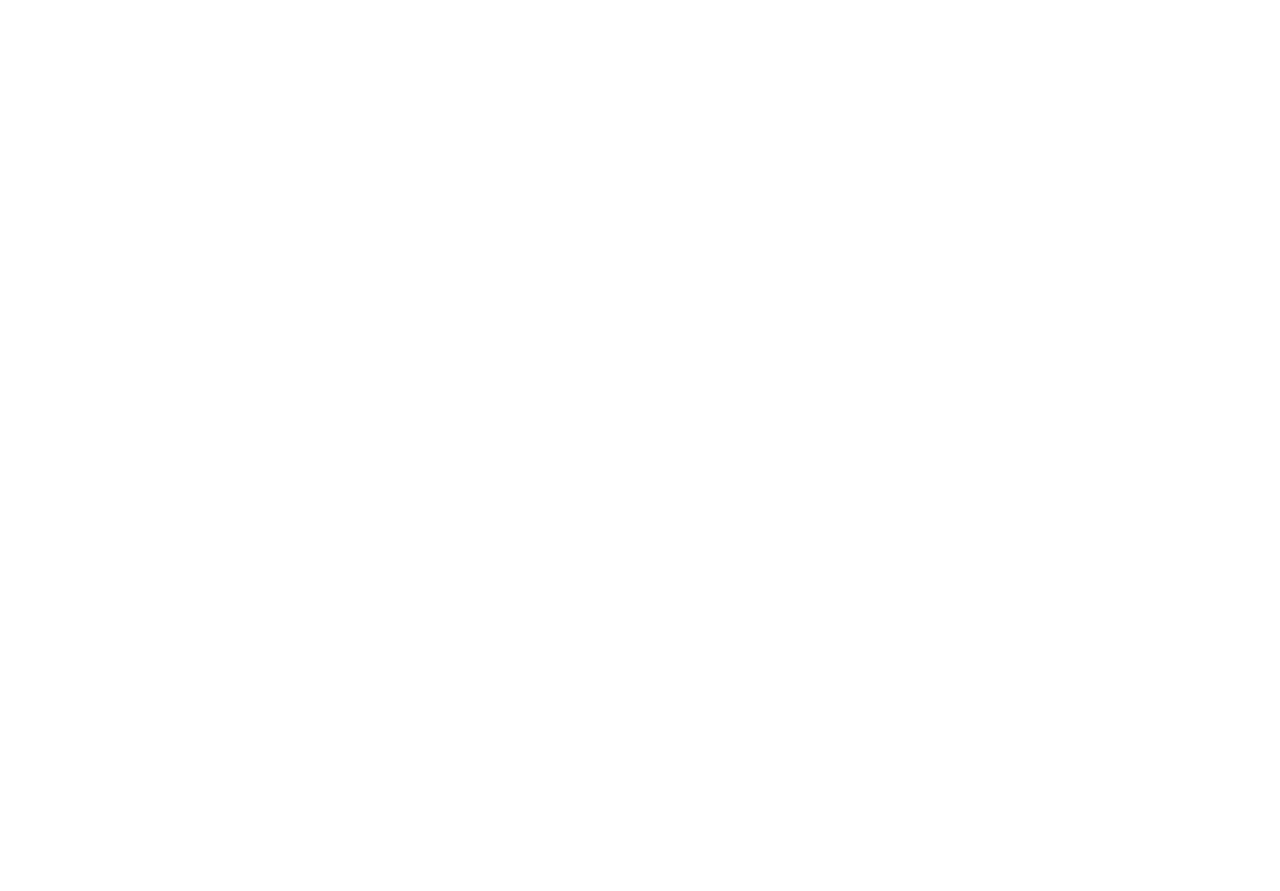
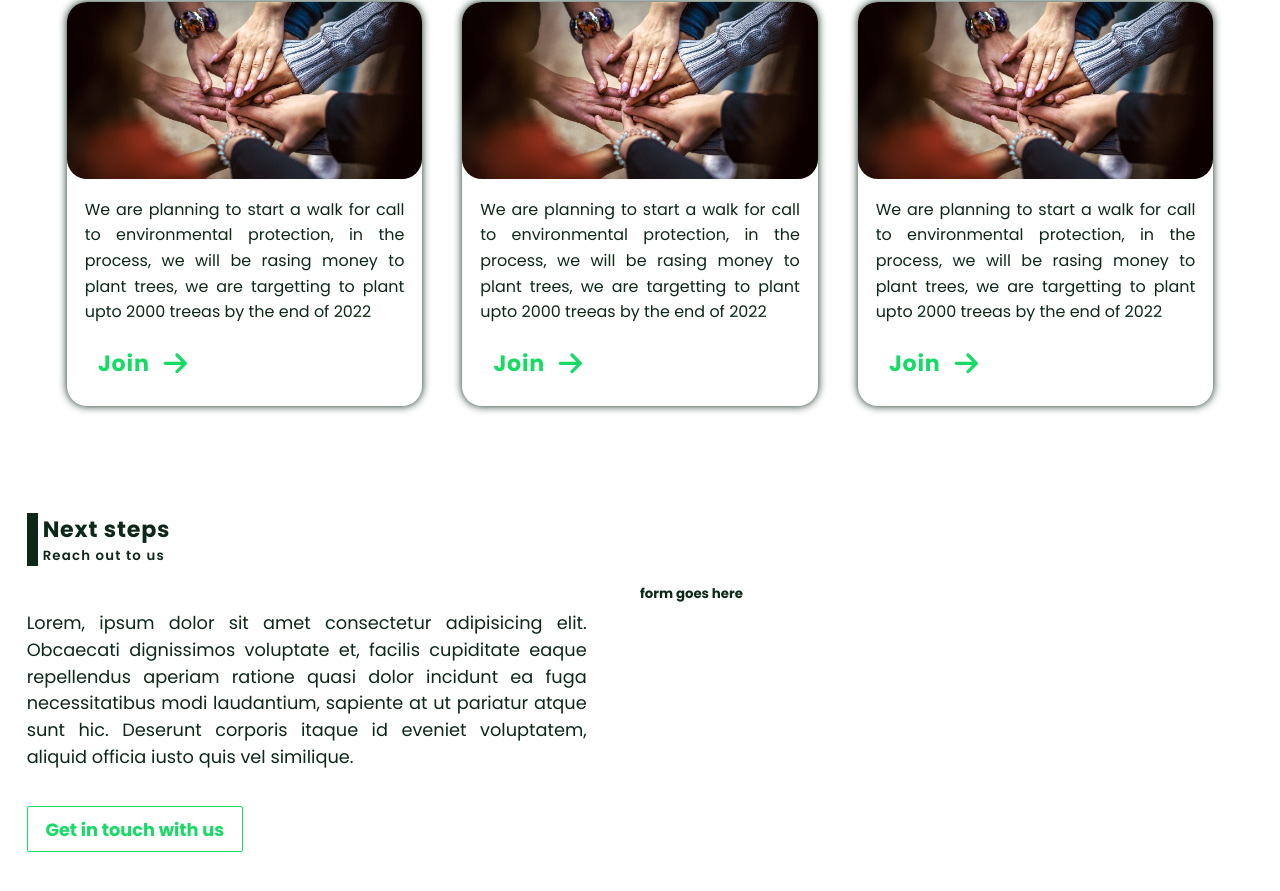
Before and after one commit to codeme254/suzwe-soln-codebase, a React (Create React App) app: page / in a window 1280 px wide. Shown: the part 2114-3005 px from the top of the page. Before the commit the page ends 2009 px from the top, so only its background shows below. Built offline with nearby package versions, Linux system fonts and the light colour scheme.

Commit message:
finished the community section and started the next steps section

```diff
--- a/src/App.css
+++ b/src/App.css
@@ -494,3 +494,132 @@ html {
   cursor: pointer;
 }
 /* end of educative section */
+
+/* initiatives section */
+.initiatives{
+  padding: 3rem;
+}
+
+.all-initiatives-container{
+  display: flex;
+  justify-content: space-evenly;
+  align-items: center;
+  flex-wrap: wrap;
+  margin: 3rem 0;
+}
+
+.initiative{
+  width: 40rem;
+  margin-bottom: 3rem;
+  border-radius: 20px;
+  box-shadow: 0 0 8px;
+  overflow: hidden;
+}
+
+.initiative__image{
+  width: 100%;
+  height: 20rem;
+  border-radius: 8px;
+  border-bottom-left-radius: 20px;
+  border-bottom-right-radius: 20px;
+  overflow: hidden;
+}
+
+.initiative__image--img{
+  width: 100%;
+  height: 100%;
+  display: block;
+  object-fit: cover;
+}
+
+.initiative__body{
+  padding: 2rem;
+  position: relative;
+}
+
+.initiative__body--description{
+  font-size: 1.8rem;
+  text-align: justify;
+  line-height: 1.6;
+}
+
+.initiative__button, .initiative__button:visited{
+  position: relative;
+  margin-right: 0;
+  font-size: 2.5rem;
+  display: flex;
+  align-items: center;
+  text-align: right;
+  width: max-content;
+  font-weight: bold;
+  margin-top: 1.5rem;
+  padding: 1rem 1.5rem;
+  border-radius: 8px;
+  letter-spacing: .8px;
+  color: var(--color-recom-green);
+  cursor: pointer;
+  transition: all .2s ease-in;
+}
+
+.initiative__button:hover{
+  background-color: var(--color-recom-green);
+  color: var(--color-white);
+}
+.initiative__button:hover svg{
+  fill: var(--color-white);
+}
+
+.initiative__button svg{
+  --size: 3rem;
+  width: var(--size);
+  height: var(--size);
+  margin-left: 12px;
+  fill: var(--color-recom-green);
+}
+/* end of initiatives section */
+
+
+/* next steps */
+.nextsteps{
+  padding: 3rem;
+}
+
+.nextsteps__container{
+  display: grid;
+  grid-template-columns: repeat(auto-fit, minmax(50%, 1fr));
+  margin-top: 2rem;
+}
+
+.nextsteps__textual{
+  padding-right: 6rem;
+  padding-block: 3rem;
+  padding-top: 3rem;
+  padding-bottom: 3rem;
+  display: flex;
+  flex-direction: column;
+  justify-content: center;
+  align-items: flex-start;
+}
+
+.nextsteps__textual--text{
+  font-size: 2rem;
+  margin-bottom: 4rem;
+  line-height: 1.5;
+  text-align: justify;
+}
+
+.nextsteps__textual--button, .nextsteps__textual--button:visited{
+  font-size: 2rem;
+  padding: 1rem 2rem;
+  border: 1px solid var(--color-recom-green);
+  color: var(--color-recom-green);
+  font-weight: 700;
+  border-radius: 2px;
+  transition: color .2s ease;
+}
+
+.nextsteps__textual--button:hover{
+  background-color: var(--color-recom-green);
+  color: var(--color-white);
+}
+/* end of next steps */
--- a/src/App.js
+++ b/src/App.js
@@ -4,6 +4,8 @@ import Hero from "./components/Hero/Hero";
 import Navigation from "./components/Navigation/Navigation";
 import RecommendationsAndGoals from "./components/Recom-Goals/Main";
 import Educative from "./components/Educative/Educative";
+import Initiatives from "./components/Initiative/Initiatives";
+import NextSteps from "./components/NextSteps/NextSteps";
 
 function App() {
   return (
@@ -12,6 +14,8 @@ function App() {
       <Hero />
       <RecommendationsAndGoals />
       <Educative />
+      <Initiatives />
+      <NextSteps />
     </div>
   );
 }
--- /dev/null
+++ b/src/components/Initiative/Icons.jsx
@@ -0,0 +1,8 @@
+const ArrowRight = () => {
+  return (
+    <svg xmlns="http://www.w3.org/2000/svg" viewBox="0 0 448 512">
+      <path d="M438.6 278.6l-160 160C272.4 444.9 264.2 448 256 448s-16.38-3.125-22.62-9.375c-12.5-12.5-12.5-32.75 0-45.25L338.8 288H32C14.33 288 .0016 273.7 .0016 256S14.33 224 32 224h306.8l-105.4-105.4c-12.5-12.5-12.5-32.75 0-45.25s32.75-12.5 45.25 0l160 160C451.1 245.9 451.1 266.1 438.6 278.6z" />
+    </svg>
+  );
+};
+export default ArrowRight;
--- /dev/null
+++ b/src/components/Initiative/InitiativeCard.jsx
@@ -0,0 +1,23 @@
+import React from "react";
+import ArrowRight from "./Icons";
+
+const InitiativeCard = ({ image, description, linkToJoinForm }) => {
+  return (
+    <div className="initiative">
+      <div className="initiative__image">
+        <img
+          src={image}
+          alt="community initative representational img"
+          className="initiative__image--img"
+        />
+      </div>
+      <div className="initiative__body">
+        <p className="initiative__body--description">{description}</p>
+        <a href={linkToJoinForm} className="initiative__button">
+          Join <ArrowRight />
+        </a>
+      </div>
+    </div>
+  );
+};
+export default InitiativeCard;
--- /dev/null
+++ b/src/components/Initiative/Initiatives.jsx
@@ -0,0 +1,36 @@
+import React from 'react';
+import Title from './../Typography/Title';
+import communityImg from './../../assets/images/community.jpg';
+import InitiativeCard from './InitiativeCard';
+
+const Initiatives = () => {
+    const initiatives = [
+        {
+            image: communityImg,
+            description: 'We are planning to start a walk for call to environmental protection, in the process, we will be rasing money to plant trees, we are targetting to plant upto 2000 treeas by the end of 2022',
+            linkToJoinForm: 'http://google.com'
+        },
+        {
+            image: communityImg,
+            description: 'We are planning to start a walk for call to environmental protection, in the process, we will be rasing money to plant trees, we are targetting to plant upto 2000 treeas by the end of 2022',
+            linkToJoinForm: 'http://google.com'
+        },
+        {
+            image: communityImg,
+            description: 'We are planning to start a walk for call to environmental protection, in the process, we will be rasing money to plant trees, we are targetting to plant upto 2000 treeas by the end of 2022',
+            linkToJoinForm: 'http://google.com'
+        },
+    ]
+    return(
+        <section className="initiatives">
+            <Title mainTitle="Community initiative" subTitle="Let's join hands"/>
+
+            <div className="all-initiatives-container">
+                {
+                    initiatives.map((el, i) => (<InitiativeCard id={i} image={el.image} description={el.description} linkToJoinForm={el.linkToJoinForm}/>))
+                }
+            </div>
+        </section>
+    )
+}
+export default Initiatives;
--- /dev/null
+++ b/src/components/NextSteps/NextSteps.jsx
@@ -0,0 +1,23 @@
+import React from "react";
+import Title from "./../Typography/Title";
+
+const NextSteps = () => {
+  return (
+    <section className="nextsteps">
+      <Title mainTitle="Next steps" subTitle="Reach out to us" />
+      <div className="nextsteps__container">
+        <div className="nextsteps__textual">
+          <p className="nextsteps__textual--text">
+              Lorem, ipsum dolor sit amet consectetur adipisicing elit. Obcaecati dignissimos voluptate et, facilis cupiditate eaque repellendus aperiam ratione quasi dolor incidunt ea fuga necessitatibus modi laudantium, sapiente at ut pariatur atque sunt hic. Deserunt corporis itaque id eveniet voluptatem, aliquid officia iusto quis vel similique.
+          </p>
+
+          <a href="/" className="nextsteps__textual--button">Get in touch with us</a>
+        </div>
+        <div className="nextsteps__form">
+          <h1>form goes here</h1>
+        </div>
+      </div>
+    </section>
+  );
+};
+export default NextSteps;
```
Also changed, not shown: src/assets/images/community.jpg (added).
